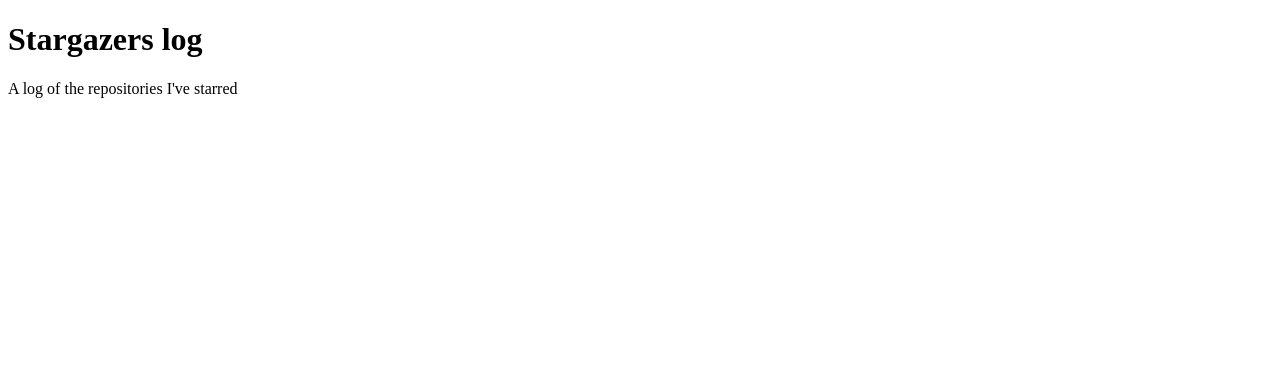
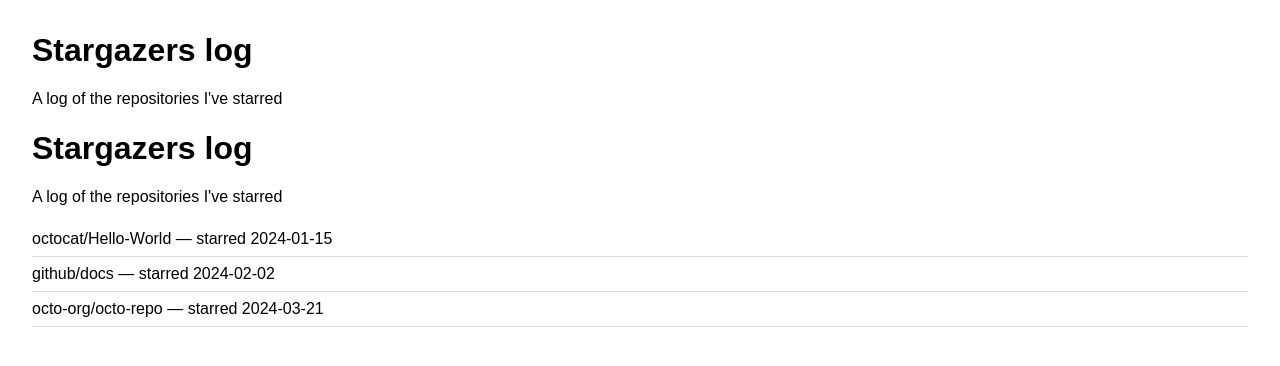
Before and after one commit to boi4frend/Stargazers-log, a plain HTML site: page index.html in a window 1280 px wide. Drawn offline with Linux system fonts and the light colour scheme.

Commit message:
Add stargazers log UI, data and styles
Add an initial static stargazers log: events.json with sample starred repositories, script.js that fetches events.json and renders a list into #starred, and style.css with basic styling. Update index.html to include the stylesheet, a list container, and the script so the client can display the starred repos.

```diff
--- /dev/null
+++ b/events.json
@@ -0,0 +1,5 @@
+[
+  { "name": "octocat/Hello-World", "starred": "2024-01-15" },
+  { "name": "github/docs", "starred": "2024-02-02" },
+  { "name": "octo-org/octo-repo", "starred": "2024-03-21" }
+]
--- a/index.html
+++ b/index.html
@@ -3,9 +3,16 @@
   <head>
     <meta charset = "utf-8">
     <title>Stargazers log</title>
+    <link rel="stylesheet" href="style.css">
   </head>
     <body>
       <h1>Stargazers log</h1>
       <p>A log of the repositories I've starred</p>
       </body>
+  <body>
+    <h1>Stargazers log</h1>
+    <p>A log of the repositories I've starred</p>
+    <ul id="starred"></ul>
+    <script src="script.js"></script>
+  </body>
 </html>
--- /dev/null
+++ b/script.js
@@ -0,0 +1,10 @@
+fetch("events.json")
+  .then((response) => response.json())
+  .then((events) => {
+    const list = document.querySelector("#starred");
+    events.forEach((event) => {
+      const item = document.createElement("li");
+      item.textContent = `${event.name} — starred ${event.starred}`;
+      list.appendChild(item);
+    });
+  });
--- /dev/null
+++ b/style.css
@@ -0,0 +1,12 @@
+body{
+    font-family: sans-serif;
+    margin: 2rem;
+}
+ul{
+    list-style-type: none;
+    padding: 0;
+}
+li{
+    padding: 0.5rem 0;
+    border-bottom: 1px solid #ddd;
+}
```
